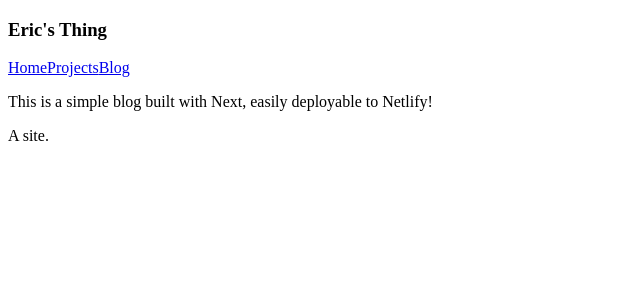
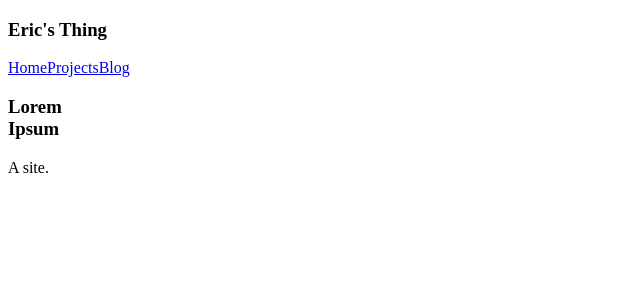
Before and after one commit to ehylam/nextjs-blog, a Next.js app: page / in a window 1280 px wide. Shown: the top 300 px of the page, without its empty margins (0-640 px from the left). Built offline with nearby package versions, Linux system fonts and the light colour scheme.

Commit message:
more small updates

```diff
--- /dev/null
+++ b/components/Hero.js
@@ -0,0 +1,33 @@
+
+
+
+const Hero = ({title}) => {
+    var textArr = title.split("");
+    splitText(textArr);
+
+    function splitText(textArray) {
+        let i = 0;
+        textArray.forEach(letter => {
+            if(letter.indexOf(' ') >= 0) {
+                textArr[i] = null;
+            }
+            i++;
+        });
+    }
+
+
+    return (
+        <section className="hero">
+            <h1>{textArr.map((letter, key) => {
+                if(letter == null) {
+                    return <div className="whitespace" key={key}></div>;
+                } else {
+                    return <span key={key}>{letter}</span>;
+                }
+            })}</h1>
+
+        </section>
+     );
+}
+
+export default Hero;
--- a/pages/index.js
+++ b/pages/index.js
@@ -1,12 +1,10 @@
 import Layout from '../components/Layout'
+import Hero from '../components/Hero'
 
 const Index = ({ title, description, ...props}) => {
 	return (
 		<Layout pageTitle={title}>
-			<p className="description">
-				{description}
-			</p>
-
+      <Hero title="Lorem Ipsum"/>
 		</Layout>
 	)
 }
--- /dev/null
+++ b/styles/components/_Hero.scss
@@ -0,0 +1,13 @@
+.hero {
+    display: flex;
+    justify-content: center;
+    align-items: center;
+    height: 100vh;
+    h1 {
+        font-size: 8vw;
+        .whitespace {
+            display: inline-block;
+            width: 2vw;
+        }
+    }
+}
--- a/styles/main.scss
+++ b/styles/main.scss
@@ -1,4 +1,6 @@
 @import './modules/variables';
+@import './modules/typography';
 @import './modules/global';
 
 @import './components/Nav';
+@import './components/Hero';
--- a/styles/modules/_global.scss
+++ b/styles/modules/_global.scss
@@ -2,10 +2,10 @@ html,
 body {
     padding: 0;
     margin: 0;
-    font-family: -apple-system, BlinkMacSystemFont, Segoe UI, Roboto, Oxygen,
-    Ubuntu, Cantarell, Fira Sans, Droid Sans, Helvetica Neue, sans-serif;
+    font-family: 'Playfair Display', serif;
      background-color: $light;
 }
+
 
 a {
   color: inherit;
--- /dev/null
+++ b/styles/modules/_typography.scss
@@ -0,0 +1,5 @@
+@import url('https://fonts.googleapis.com/css2?family=Playfair+Display:wght@400;500&display=swap');
+
+h1,h2,h3,h4,h5,h6 {
+  font-weight: 400;
+}
```
Also changed, not shown: styles/components/_Nav.scss (+22 -1 lines).
